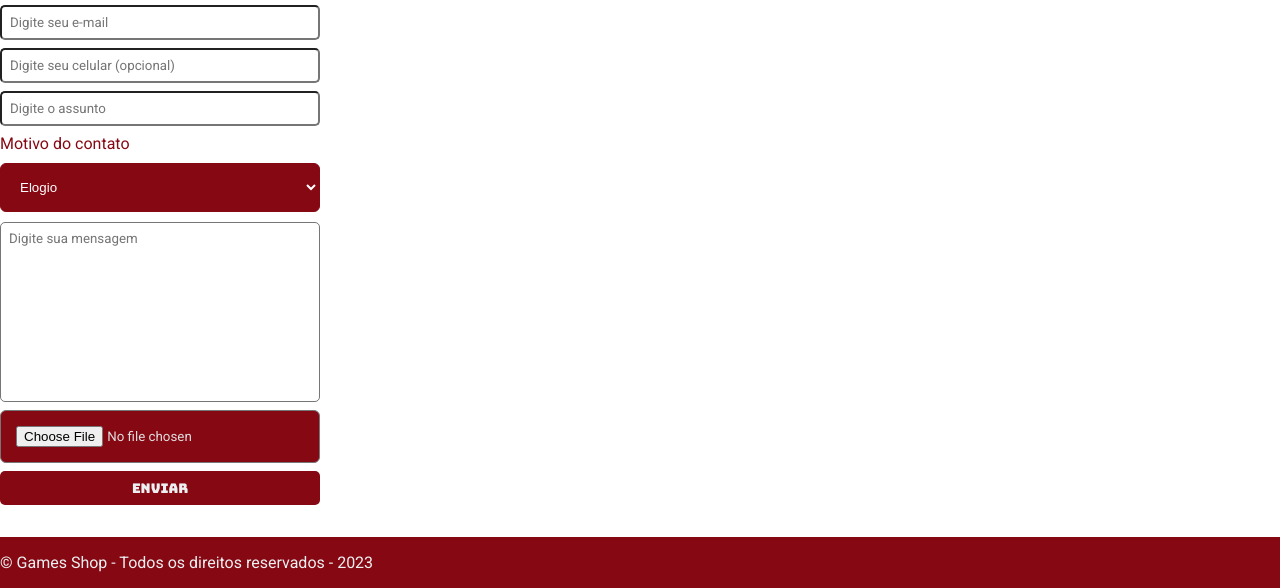
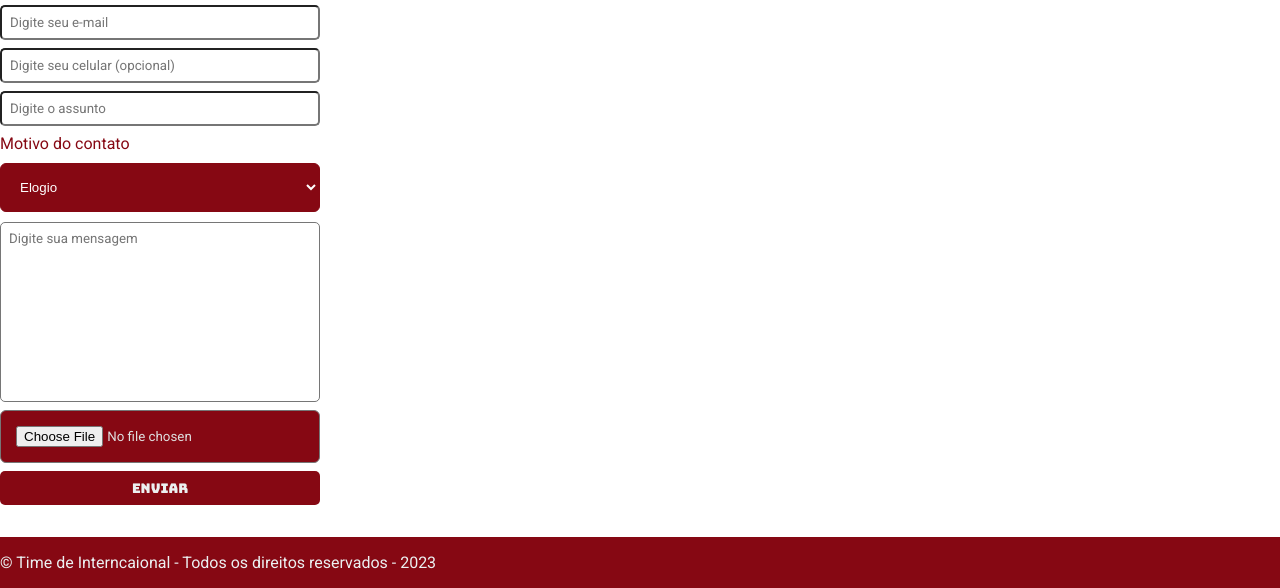
Before and after one commit to jebcode2021/site_time_internacional, a plain HTML site: page index.html in a window 1280 px wide. Shown: the part 621-1209 px from the top of the page. Drawn offline with Linux system fonts and the light colour scheme.

Commit message:
Desafio Time de Internacional meu favorito

```diff
--- a/index.html
+++ b/index.html
@@ -107,7 +107,7 @@
     <footer>
         <div class="container">
             <p>
-                &copy; Games Shop - Todos os direitos reservados - 2023
+                &copy; Time de Interncaional - Todos os direitos reservados - 2023
             </p>
         </div>
     </footer>
```
